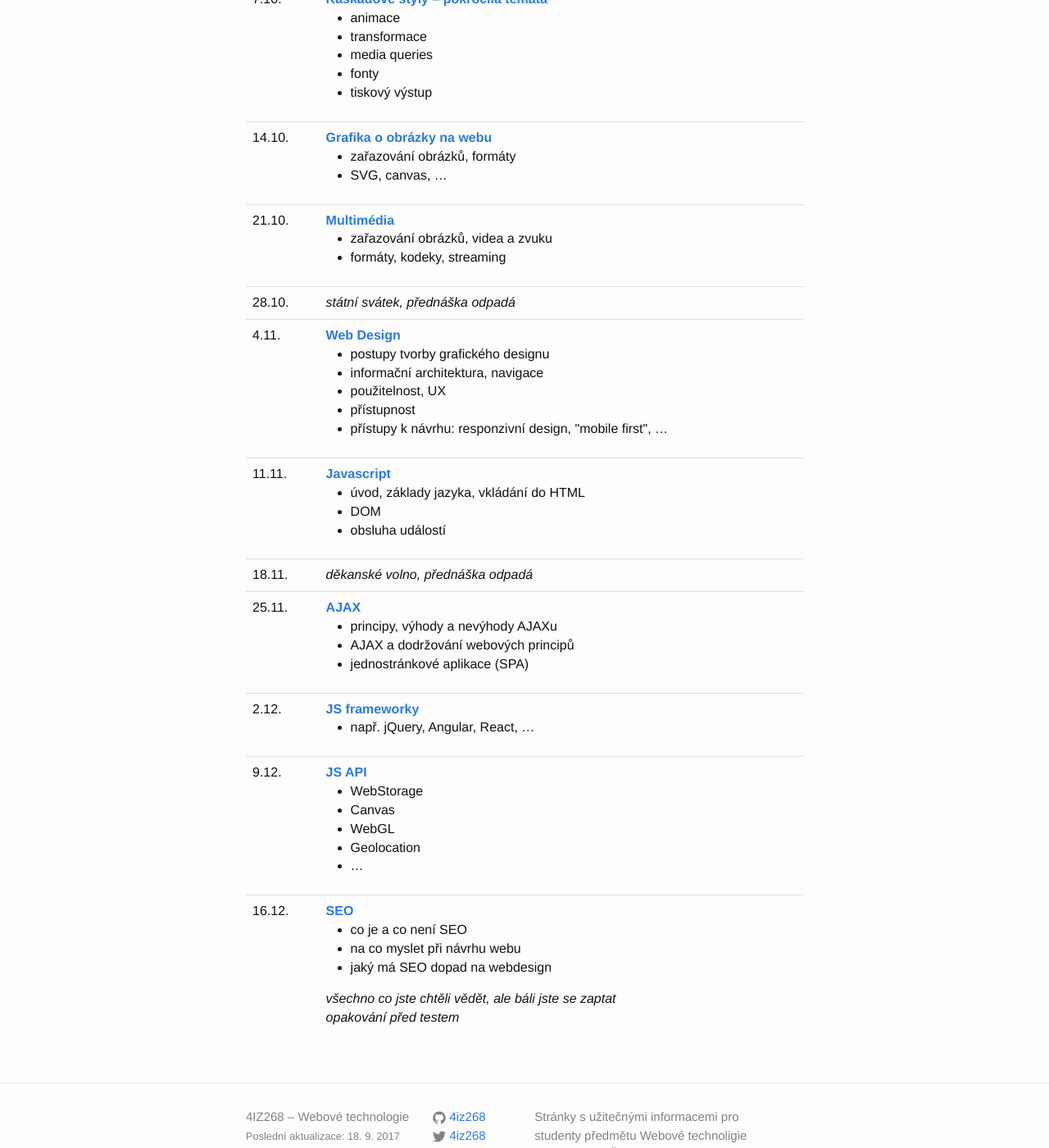
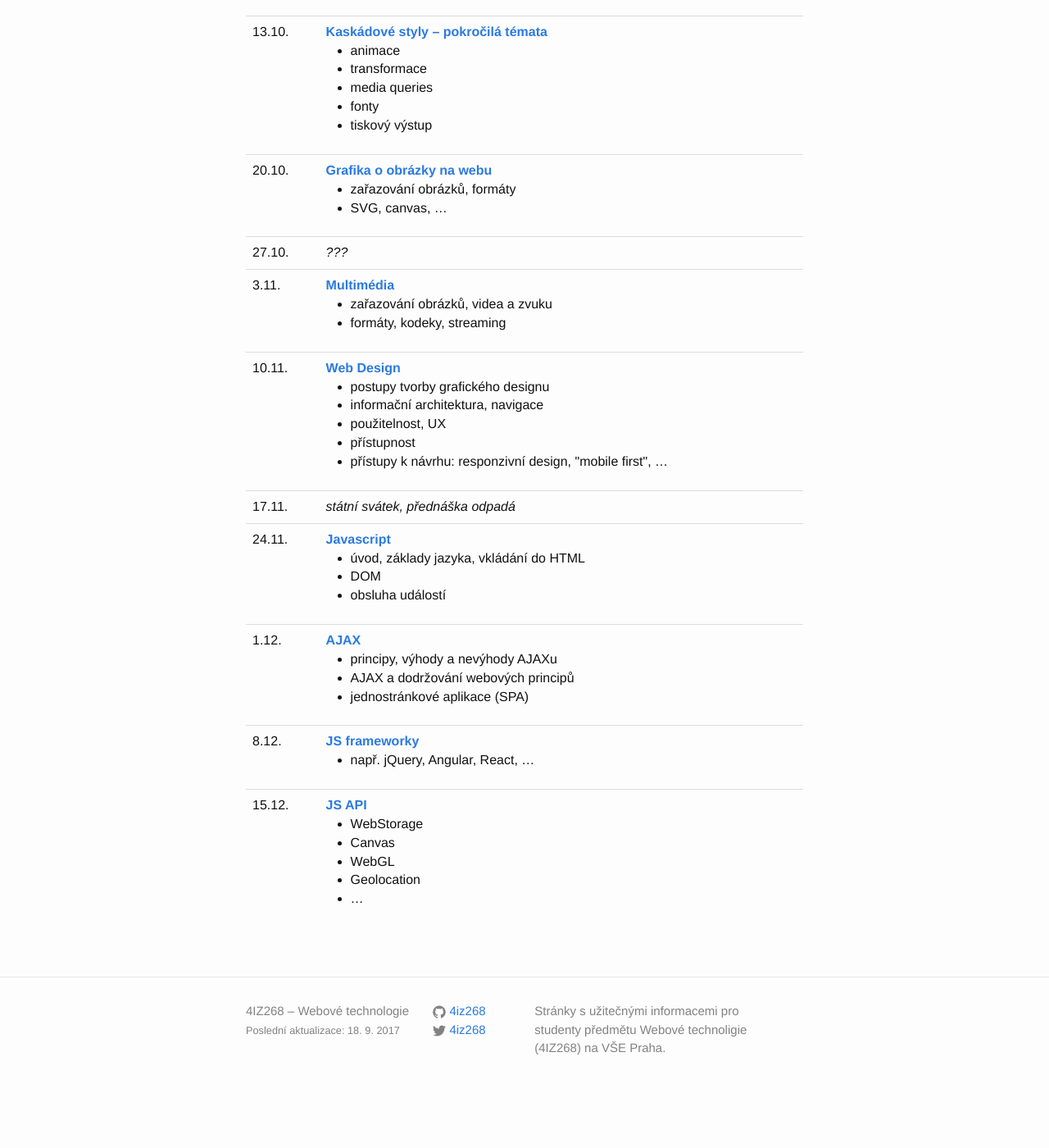
Before and after one commit to 4iz268/4iz268.github.io, a Jekyll site: the page built from prednasky/index.html, in a window 1280 px wide and 1400 px high, scrolled down 548 px. Shown: the whole window at 82% size. Built offline with Jekyll 4.4.1, drawn with Linux system fonts in a browser that asks for light colours; nearby versions of some CDN libraries; after the commit the page ends 1898 px from its top, so only the background shows below that; some of the changed text lies outside the part shown.

Commit message:
Aktualizace termínů na další semestr

```diff
--- a/prednasky/index.html
+++ b/prednasky/index.html
@@ -28,7 +28,11 @@
       </td>
     </tr>
     <tr>
-      <td>30.9.</td>
+      <td>29.9.</td>
+      <td><em>volno, přednáška odpadá</em></td>
+    </tr>
+    <tr>
+      <td>6.10.</td>
       <td>
         <strong><a href="http://www.kosek.cz/vyuka/4iz268/prednasky/css/">Kaskádové styly – úvod</a></strong>
         <ul>
@@ -37,7 +41,7 @@
       </td>
     </tr>
     <tr>
-      <td>7.10.</td>
+      <td>13.10.</td>
       <td>
         <strong><a href="http://www.kosek.cz/vyuka/4iz268/prednasky/css2/">Kaskádové styly – pokročilá témata</a></strong>
         <ul>
@@ -50,7 +54,7 @@
       </td>
     </tr>
     <tr>
-      <td>14.10.</td>
+      <td>20.10.</td>
       <td>
         <strong><a href="http://www.kosek.cz/vyuka/4iz268/prednasky/grafika/">Grafika o obrázky na webu</a></strong>
         <ul>
@@ -60,7 +64,11 @@
       </td>
     </tr>
     <tr>
-      <td>21.10.</td>
+      <td>27.10.</td>
+      <td><em>???</em></td>
+    </tr>
+    <tr>
+      <td>3.11.</td>
       <td><strong><a href="http://www.kosek.cz/vyuka/4iz268/prednasky/multimedia/">Multimédia</a></strong>
         <ul>
           <li>zařazování obrázků, videa a zvuku</li>
@@ -69,11 +77,7 @@
       </td>
     </tr>
     <tr>
-      <td>28.10.</td>
-      <td><em>státní svátek, přednáška odpadá</em></td>
-    </tr>
-    <tr>
-      <td>4.11.</td>
+      <td>10.11.</td>
       <td>
         <strong><a href="http://www.kosek.cz/vyuka/4iz268/prednasky/design/">Web Design</a></strong>
         <ul>
@@ -86,8 +90,12 @@
       </td>
     </tr>
     <tr>
-      <td>11.11.</td>
-          <td>
+      <td>17.11.</td>
+      <td><em>státní svátek, přednáška odpadá</em></td>
+    </tr>
+    <tr>
+      <td>24.11.</td>
+      <td>
         <strong><a href="http://www.kosek.cz/vyuka/4iz268/prednasky/js-uvod/">Javascript</a></strong>
         <ul>
           <li>úvod, základy jazyka, vkládání do HTML</li>
@@ -97,11 +105,7 @@
       </td>
     </tr>
     <tr>
-      <td>18.11.</td>
-      <td><em>děkanské volno, přednáška odpadá</em></td>
-    </tr>
-    <tr>
-      <td>25.11.</td>
+      <td>1.12.</td>
       <td>
         <strong><a href="http://www.kosek.cz/vyuka/4iz268/prednasky/ajax/">AJAX</a></strong>
         <ul>
@@ -123,7 +127,7 @@
     </tr>
     -->
     <tr>
-      <td>2.12.</td>
+      <td>8.12.</td>
       <td>
         <strong><a href="http://www.kosek.cz/vyuka/4iz268/prednasky/js-frameworky/">JS frameworky</a></strong>
         <ul>
@@ -132,7 +136,7 @@
       </td>
     </tr>
     <tr>
-      <td>9.12.</td>
+      <td>15.12.</td>
       <td>
         <strong><a href="http://www.kosek.cz/vyuka/4iz268/prednasky/web-api/">JS API</a></strong>
         <ul>
@@ -144,6 +148,7 @@
         </ul>
       </td>
     </tr>
+    <!--
     <tr>
       <td>16.12.</td>
       <td>
@@ -157,12 +162,13 @@
           opakování před testem</em>
       </td>
     </tr>
+    -->
    <!--
     <tr>
       <td>23.12.</td>
       <td><em>všechno co jste chtěli vědět, ale báli jste se zaptat<br/>
           opakování před testem</em></td>
     </tr>
--->
+   -->
   </tbody>
 </table>
```
Also changed, not shown: other parts of prednasky/index.html (+1 -1 lines).
